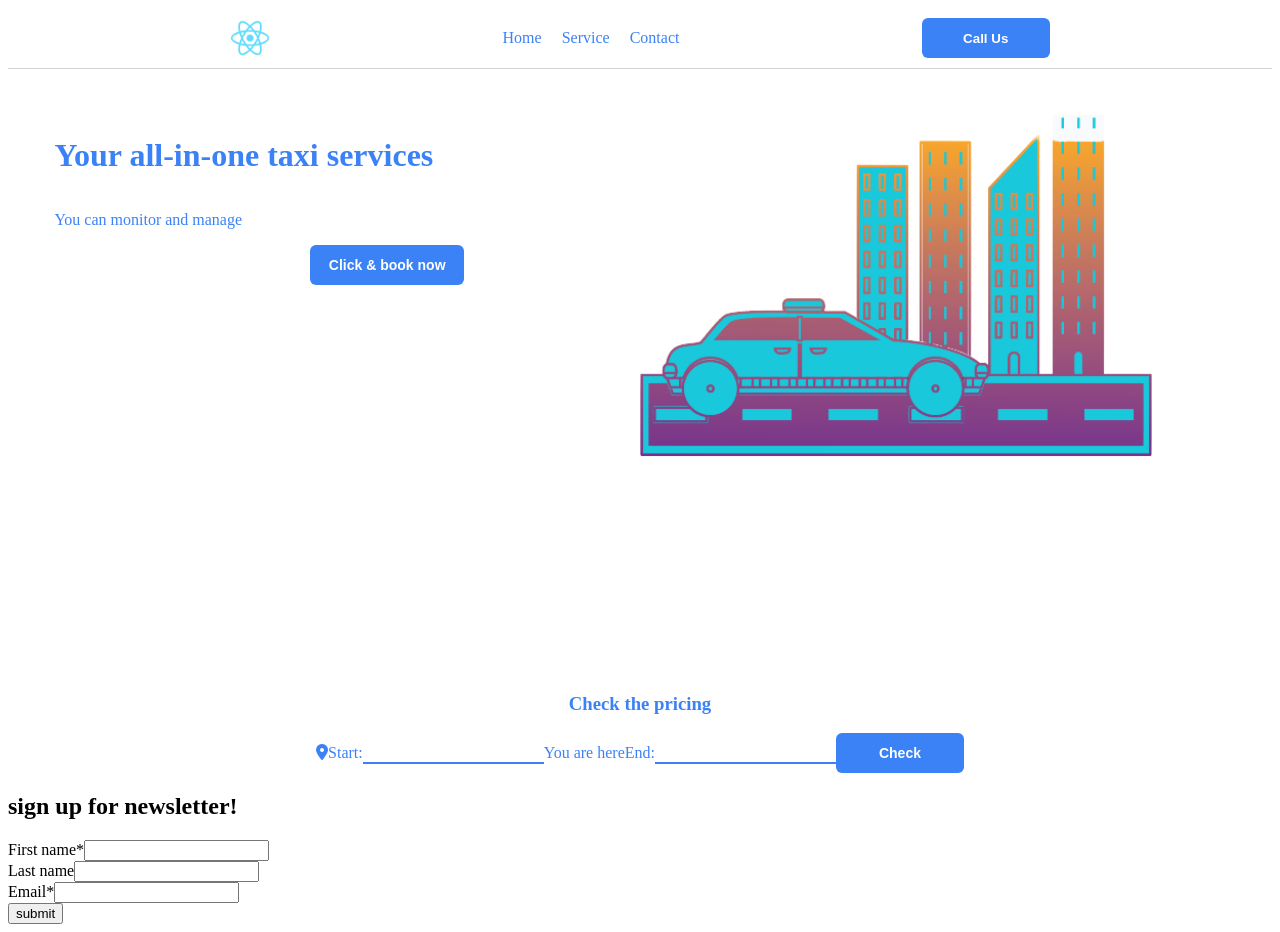
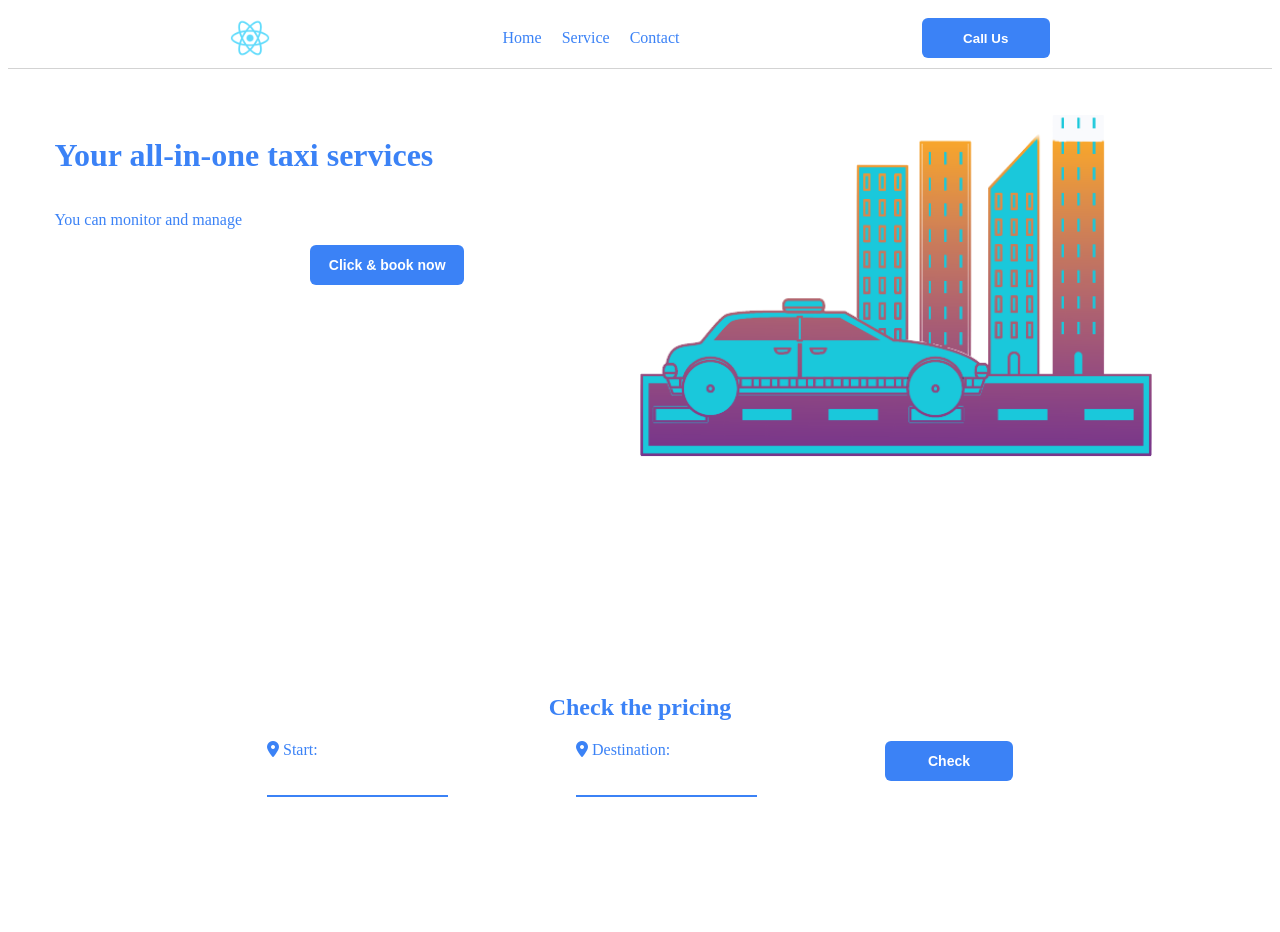
Before and after one commit to Lyndating/flying-taxi-react-app, a React (Create React App) app in the folder flying-taxi-react/: page / in a window 1280 px wide. After the commit the page ends 825 px from the top, so only its background shows below. Built offline with nearby package versions, Linux system fonts and the light colour scheme.

Commit message:
second section of home page

```diff
--- a/flying-taxi-react/src/App.js
+++ b/flying-taxi-react/src/App.js
@@ -1,5 +1,5 @@
 import React from 'react';
-import SignUpForm from './components/SignUpForm';
+// import SignUpForm from './components/SignUpForm';
 
 import './App.css';
 import {HashRouter as Router, Route, Routes, Link} from 'react-router-dom';
@@ -24,7 +24,7 @@ function App() {
     <div className="App">
       {routes}
 
-      <SignUpForm />
+      {/* <SignUpForm /> */}
     </div>
   );
 }
--- a/flying-taxi-react/src/components/Home.css
+++ b/flying-taxi-react/src/components/Home.css
@@ -58,6 +58,19 @@
 
 }
 
+.Service-page form {
+    display:flex;
+    justify-content: space-between;
+    margin: auto;
+}
+
+.Service-page .check-start{
+    margin-right: 10vw;
+}
+.Service-page .check-destination {
+    margin-right: 10vw;
+}
+
 .Service-page i{
     color: rgb(59 130 246);;
 }
@@ -84,6 +97,32 @@
     color:rgb(25, 84, 179);
 }
 
-.pop-up-price {
+.pop-up-price-show {
+    display: block;
+    z-index: 999;
+    position:absolute;
+    top:60%;
+    left:20%;
+    opacity: 1;
+    background-color: rgb(59 130 246);
+    color:white;
+    width: 50vw;
+    margin: auto;
+    padding: 2em;
+
+}
+.pop-up-price-show button {
+    border: none;
+    width: 10vw;
+    height: 5vh;
+    border-radius: 6px;
+    background-color: white;
+    color: rgb(59 130 246);
+    font-weight: 600;
+    font-size: 15px;
+    float: right;
+}
+
+.pop-up-price-hide {
     display: none;
 }
--- a/flying-taxi-react/src/components/Home.js
+++ b/flying-taxi-react/src/components/Home.js
@@ -2,14 +2,32 @@ import React, {useState, useTransition} from 'react';
 import "./Home.css";
 import{Link} from 'react-router-dom';
 
+function getRandomIntInclusive(min, max) {
+    min = Math.ceil(min);
+    max = Math.floor(max);
+    return Math.floor(Math.random() * (max - min + 1)) + min;
+    //The maximum is inclusive and the minimum is inclusive
+};
 const Home = () => {
     const [startLocation, setStartLocation] = useState("");
     const [destination, setDestination] = useState('');
     const [result, setResult] = useState(false);
-    const _sumbithandler = ()=>{
-        setResult = true;
+    const [price, setPrice]= useState(0);
+    const _sumbithandler = (e)=>{
+        e.preventDefault();
+        setResult(true);
+        setPrice(getRandomIntInclusive(20,60));
+
     };
-
+    const _closePopUp = ()=>{
+        setResult(false);
+    }
+    let cssStyleClassName = "";
+    if (result){
+        cssStyleClassName="pop-up-price-show";
+    }else{
+        cssStyleClassName="pop-up-price-hide";
+    }
 
     return (
         <>
@@ -26,25 +44,37 @@ const Home = () => {
             </div>
         </div>
         <div className='Service-page'>
-            <h3>Check the pricing</h3>
+            <h2>Check the pricing</h2>
             <form onSubmit={_sumbithandler}>
+                <div className='check-start'>
                 <i className='fa-solid fa-location-dot'></i>
-                <label>Start:
+                <label> Start:
+                <br></br>
+                <br></br>
                 <input type="text" value={startLocation} onChange={(e)=> setStartLocation(e.target.value)}required/>
                 </label>
-                <span>You are here</span>
-                <label>End:
+                <br></br>
+                <br></br>
+                </div>
+                <div className='check-destination'>
+                <i className='fa-solid fa-location-dot'></i>
+                <label> Destination:
+                    <br></br>
+                    <br></br>
                 <input type="text" value={destination} onChange={(e)=> setDestination(e.target.value)} required/>
                 </label>
+                <br></br>
+                <br></br>
+                </div>
                 <button>Check</button>
             </form>
         </div>
         {result &&
-            <div className='pop-up-price'>
+            <div className={cssStyleClassName}>
                 <p>From : {startLocation}</p>
                 <p>To: {destination}</p>
-                <p>Price: $ {26.58}</p>
-                <button>Close</button>
+                <p>Price: $ {price}</p>
+                <button onClick={_closePopUp}>Close</button>
             </div>}
         </>
     )
--- a/flying-taxi-react/src/components/SignUpForm.js
+++ b/flying-taxi-react/src/components/SignUpForm.js
@@ -1,66 +1,66 @@
-import React from 'react'
-import { Formik, Form, Field, ErrorMessage, FormikHelpers } from 'formik';
-import * as Yup from 'yup';
-import Label from './Label';
+// import React from 'react'
+// import { Formik, Form, Field, ErrorMessage, FormikHelpers } from 'formik';
+// import * as Yup from 'yup';
+// import Label from './Label';
 
-interface FormValues {
-  firstName: string;
-  lastName: string;
-  email: string;
-}
+// interface FormValues {
+//   firstName: string;
+//   lastName: string;
+//   email: string;
+// }
 
-const SignupSchema = Yup.object().shape({
-  firstName: Yup.string()
-  .min(3, 'short')
-  .max(20, 'too long')
-  .required('Required'),
-  lastName: Yup.string().min(3, "too short"),
-  email: Yup.string().email("invalid email").required("Required")
-})
+// const SignupSchema = Yup.object().shape({
+//   firstName: Yup.string()
+//   .min(3, 'short')
+//   .max(20, 'too long')
+//   .required('Required'),
+//   lastName: Yup.string().min(3, "too short"),
+//   email: Yup.string().email("invalid email").required("Required")
+// })
 
-const SignUpForm = () => {
-  const submitForm =(values: FormValues) => {
-    console.log(values);
+// const SignUpForm = () => {
+//   const submitForm =(values: FormValues) => {
+//     console.log(values);
 
-  };
+//   };
 
 
-  return (
-   <Formik
-   initialValues={{firstName:'', lastName:'', email:''}}
-   validationSchema={SignupSchema}
-   onSubmit={submitForm}
->
+//   return (
+//    <Formik
+//    initialValues={{firstName:'', lastName:'', email:''}}
+//    validationSchema={SignupSchema}
+//    onSubmit={submitForm}
+// >
 
-  {}
+//   {}
 
-     <Form className="w-64 bg-gray-50 p-4 flex flex-col shadow-sm">
+//      <Form className="w-64 bg-gray-50 p-4 flex flex-col shadow-sm">
 
-<h2 className="text-center text-2x1 font-bold">sign up for newsletter!</h2>
-<div className="my-2 flex flex-col">
-<Label htmlFor="firstName" text="First name" required={true} />
-<Field id="firstName" name="firstName" className="p-2 border-2 border-gray-400" />
-<ErrorMessage className="text-red-700" component="div" name="firstName" />
-</div>
-<div className="my-2 flex flex-col">
-<Label htmlFor="lastName" text="Last name"  />
-<Field name="lastName" className="p-2 border-2 border-gray-400" />
+// <h2 className="text-center text-2x1 font-bold">sign up for newsletter!</h2>
+// <div className="my-2 flex flex-col">
+// <Label htmlFor="firstName" text="First name" required={true} />
+// <Field id="firstName" name="firstName" className="p-2 border-2 border-gray-400" />
+// <ErrorMessage className="text-red-700" component="div" name="firstName" />
+// </div>
+// <div className="my-2 flex flex-col">
+// <Label htmlFor="lastName" text="Last name"  />
+// <Field name="lastName" className="p-2 border-2 border-gray-400" />
 
-</div>
-<div className="my-2 flex flex-col">
-<Label htmlFor="email" text="Email" required={true} />
-<Field name="email" className="p-2 border-2 border-gray-400" />
-<ErrorMessage className="text-red-700" component="div" name="Email" />
-</div>
+// </div>
+// <div className="my-2 flex flex-col">
+// <Label htmlFor="email" text="Email" required={true} />
+// <Field name="email" className="p-2 border-2 border-gray-400" />
+// <ErrorMessage className="text-red-700" component="div" name="Email" />
+// </div>
 
- <button type="submit" className="bg-blue-500 hover:bg-blue-700 text-white font-bold py-2 px-4 rounded cursor-not-allowed">submit</button>
+//  <button type="submit" className="bg-blue-500 hover:bg-blue-700 text-white font-bold py-2 px-4 rounded cursor-not-allowed">submit</button>
 
 
- </Form>
+//  </Form>
 
 
-   </Formik>
-  )
-}
+//    </Formik>
+//   )
+// }
 
-export default SignUpForm
+// export default SignUpForm
```
